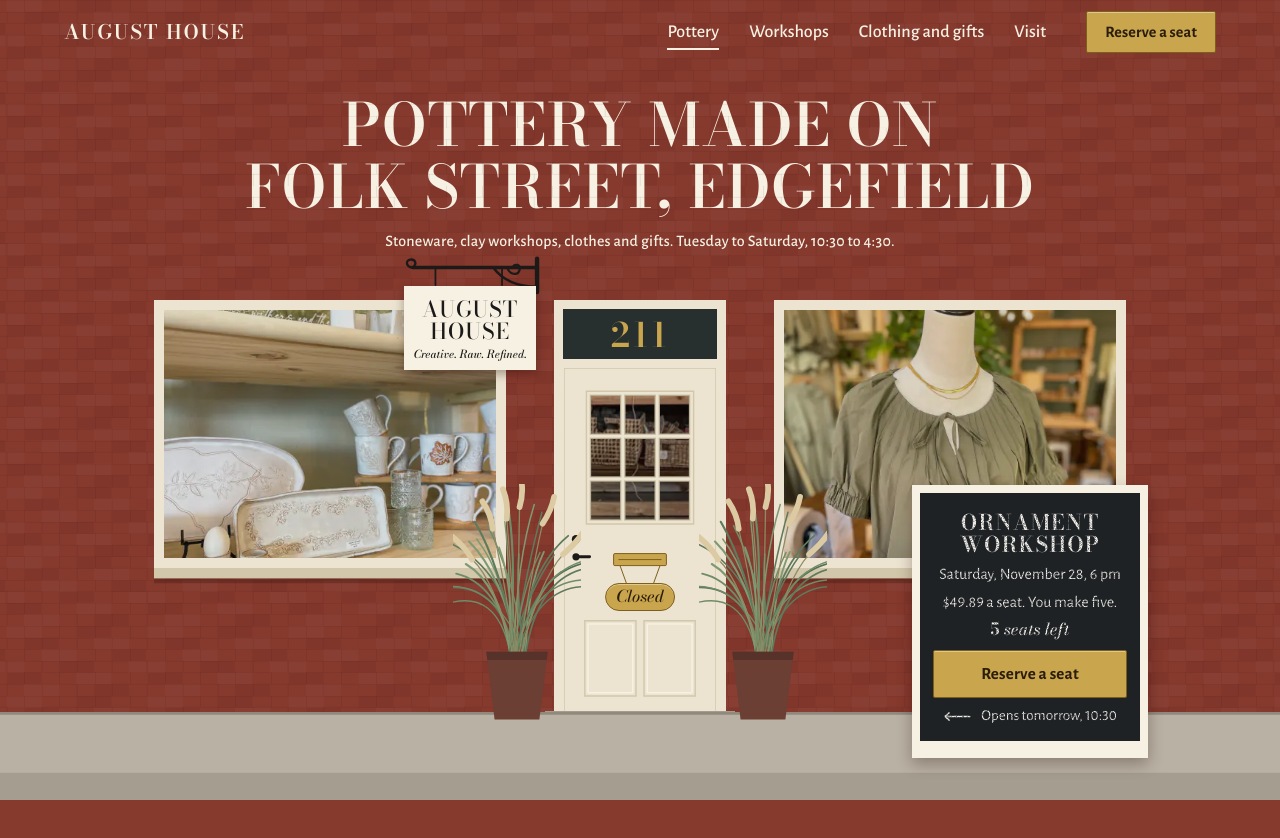
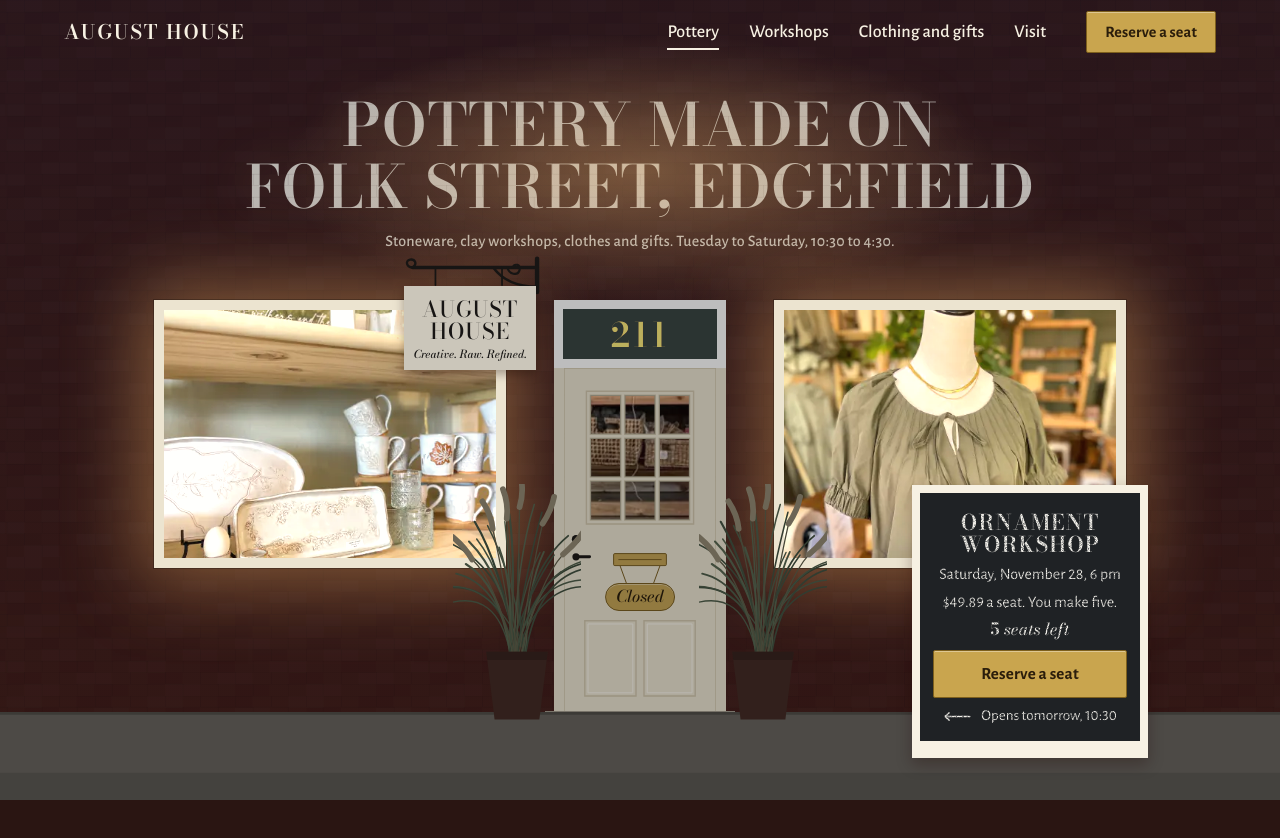
Before and after one commit to calebgarrard-source/august-house, a plain HTML site: page index.html in a window 1280 px wide. Shown: the top 838 px of the page. Drawn offline with nearby package versions, Linux system fonts and the light colour scheme.

Commit message:
The shopfront after hours: dark brick and lit windows from 4:30 until morning

```diff
--- a/assets/site.css
+++ b/assets/site.css
@@ -197,6 +197,26 @@ h3 { font: 500 clamp(1.5rem, 2.1vw, 1.85rem)/1.14 var(--f-display); text-wrap: b
 /* the plate says Open or Closed from the street; once the door starts to swing it has said its piece */
 .leaf__plate { transition: opacity .3s var(--ease); }
 .walkin .leaf.is-moving .leaf__plate { opacity: 0; }
+
+/* after closing: the brick goes dark and the shop's light falls out of the windows.
+   The script sets .is-dusk from her closing time, 4:30, until seven the next morning, on Edgefield's clock.
+   Everything is the same drawing, re-lit: the wall and the sidewalk darken, a lamp's pool of light holds the painted
+   lettering, and the two photographs glow from their frames. The veil has the doorway cut out of it, like the wall. */
+.front.is-dusk { background: #2a1512; }
+.is-dusk .wall, .is-dusk .mortar { filter: brightness(.44) saturate(.9); }
+.is-dusk .stage::after { content: ""; position: absolute; inset: 0; z-index: 2; pointer-events: none; background:
+  radial-gradient(ellipse calc(62 * var(--u)) calc(24 * var(--u)) at 50% calc(21.5 * var(--u)), rgba(255, 196, 120, .34), rgba(255, 196, 120, 0) 72%),
+  linear-gradient(rgba(14, 18, 44, .3), rgba(30, 14, 18, .16)); }
+.walkin .is-dusk .stage::after { -webkit-mask: linear-gradient(#000 0 0) no-repeat 50% calc(var(--top) + 8.5 * var(--u)) / calc(19 * var(--u)) calc(43 * var(--u)), linear-gradient(#000 0 0); -webkit-mask-composite: xor; mask: linear-gradient(#000 0 0) no-repeat 50% calc(var(--top) + 8.5 * var(--u)) / calc(19 * var(--u)) calc(43 * var(--u)), linear-gradient(#000 0 0); mask-composite: exclude; }
+.is-dusk .lettering { filter: drop-shadow(0 0 calc(2.8 * var(--u)) rgba(255, 190, 110, .28)); }
+.is-dusk .win { box-shadow: 0 0 0 1px rgba(0, 0, 0, .25), 0 0 calc(9 * var(--u)) calc(1.8 * var(--u)) rgba(255, 186, 104, .42); }
+.is-dusk .win img { filter: brightness(1.08) saturate(1.08) sepia(.12); }
+.is-dusk .win::after { background: transparent; }
+.is-dusk .sign { filter: brightness(.82); }
+.is-dusk .doorway { filter: brightness(.74) saturate(.9); }
+.is-dusk .transom { filter: brightness(1.45); }
+.is-dusk .planter { filter: brightness(.5) saturate(.8); }
+.is-dusk .walk { filter: brightness(.42) saturate(.7); }
 
 /* one entrance, on load: what hangs, sways once */
 @media (prefers-reduced-motion: no-preference) {
--- a/assets/site.js
+++ b/assets/site.js
@@ -43,6 +43,19 @@
     $('#plate-full').textContent = `${s.line}. Come in and see the shop.`;
     $('#today-line').textContent = s.line;
     $('#board-open').textContent = s.board;
+    paintLight();
+  }
+
+  /* After closing the front goes dark and its windows are lit: from 4:30 until seven the next morning, on
+     Edgefield's clock. In daylight on a closed day it stays the daytime front, with Closed on the plate.
+     Adding ?light=dusk or ?light=day to the address shows either one at any hour. */
+  const SUNUP = 7 * 60;
+  function paintLight() {
+    const el = $('.front');
+    if (!el) return;
+    const { min } = shopClock();
+    const asked = new URLSearchParams(location.search).get('light');
+    el.classList.toggle('is-dusk', asked === 'dusk' || (asked !== 'day' && (min >= SHUTS || min < SUNUP)));
   }
   paintStatus();
   setInterval(paintStatus, 60000);
```
Also changed, not shown: index.html (+2 -2 lines).
